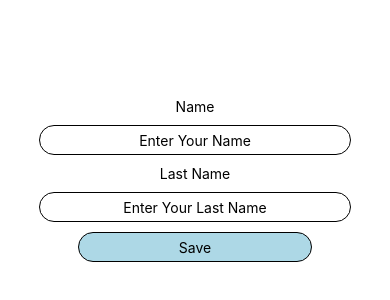
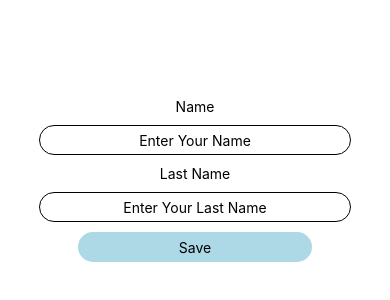
Before and after one commit to batuhanyasayan/react-native-example, a React Native app in the folder Project/: screen / in a window 390 px wide. Shown: the part 242-542 px from the top of the page. Built offline with nearby package versions, Linux system fonts and the light colour scheme.

Commit message:
useState() added

```diff
--- a/Project/App.js
+++ b/Project/App.js
@@ -3,6 +3,11 @@ import React, { useState } from 'react';
 import { StyleSheet, Text, View, TextInput, Pressable } from 'react-native';
 
 export default function App() {
+
+  const [name, setName] = useState('')
+  const [lastname, setLastName] = useState('')
+  const [result, setResult] = useState('')
+
   return (
     <View style={styles.container}>
       <Text>Name</Text>
@@ -10,6 +15,7 @@ export default function App() {
       <TextInput
         style={styles.textInputStyle}
         placeholder='Enter Your Name'
+        onChangeText={setName}
       />
 
       <Text>Last Name</Text>
@@ -17,9 +23,12 @@ export default function App() {
       <TextInput
         style={styles.textInputStyle}
         placeholder='Enter Your Last Name'
+        onChangeText={setLastName}
       />
 
-      <Pressable style= {styles.buttonStyle}>
+      <Pressable style= {({pressed}) => [{
+        backgroundColor: pressed ? 'gray' : 'lightblue'
+      },styles.buttonStyle]}>
         <Text>Save</Text>
       </Pressable>
 
@@ -44,12 +53,10 @@ const styles = StyleSheet.create({
     textAlign: 'center'
   },
   buttonStyle: {
-    borderWidth: 1,
     width: '60%',
     height: 30,
     borderRadius: 50,
     alignItems: 'center',
     justifyContent: 'center',
-    backgroundColor: 'lightblue'
   }
 });
```
